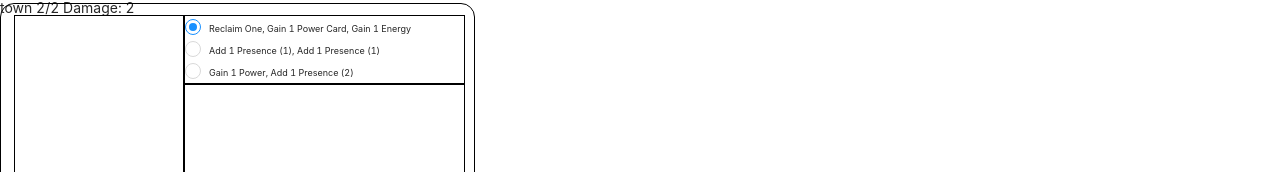
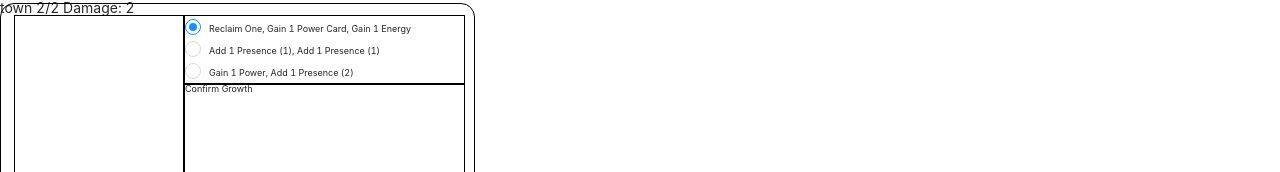
Before and after one commit to InkblotBear/spirit-island, a React (Create React App) app: page / in a window 1280 px wide. Shown: the part 357-529 px from the top of the page. Built offline with nearby package versions, Linux system fonts and the light colour scheme.

Commit message:
Growth Phase work

```diff
--- a/src/SpiritBoard/index.tsx
+++ b/src/SpiritBoard/index.tsx
@@ -1,16 +1,20 @@
-import React, { useState } from "react";
+import React, { useEffect, useState } from "react";
 import { Radio } from "antd";
 import type { RadioChangeEvent } from "antd";
 
 import "./index.css";
+import { advanceToNextPhase, Phases } from "../features/phases";
+import { useSelector } from "react-redux";
+import { IRootState } from "../store";
 
 const Growth: React.FC = () => {
   const [value, setValue] = useState(1);
-  const [disabled, setDisabled] = useState(false);
-
-  const toggleDisable = () => {
-    setDisabled(!disabled);
-  };
+  const [growthConfirm, setGrowthConfirm] = useState(false);
+  const phase = useSelector((state: IRootState) => state.phase);
+  const disabled = phase.value !== Phases.spiritGrowth || growthConfirm;
+  useEffect(() => {
+    setGrowthConfirm(false);
+  }, [phase]);
 
   const onChange = (e: RadioChangeEvent) => {
     console.log("checked = ", e.target.checked);
@@ -19,7 +23,9 @@ const Growth: React.FC = () => {
 
   return disabled ? (
     <div className="SpiritBoardGrowth">
-      <div className="small-text">Reclaim One, Gain 1 Power Card, Gain 1 Energy</div>
+      <div className="small-text">
+        Reclaim One, Gain 1 Power Card, Gain 1 Energy
+      </div>
       <div className="small-text">Add 1 Presence (1), Add 1 Presence (1)</div>
       <div className="small-text">Gain 1 Power, Add 1 Presence (2)</div>
     </div>
@@ -36,6 +42,24 @@ const Growth: React.FC = () => {
           <div>Gain 1 Power, Add 1 Presence (2)</div>
         </Radio>
       </Radio.Group>
+      <div
+        onClick={() => {
+          // ENERGY, POWER CARDS, HAND, DISCARD (RECLAIM), PRESENCE
+
+          /*
+          if SpiritBoardGrowth=1,
+            reclaim(1), gainPower(1), gainEnergy (1);
+          if SpiritBoardGrowth=2,
+            addPresence(1,1), addPresence(1,1);
+          if SpiritBoardGrowth=3,
+            gainPower(1) addPresence(1,1)
+          */
+
+          setGrowthConfirm(true);
+        }}
+      >
+        Confirm Growth
+      </div>
     </div>
   );
 };
@@ -52,18 +76,6 @@ export const SpiritBoard: React.FC = () => {
 };
 // button: onClick, check radio value, disable radio group
 // do thing based on radio value
-/*<div onClick={() => {
-     setDisabled = True;
-     if value=1{
-      console.log('Picked Reclaim 1, Gain 1 Power, Gain 1 Energy');
-      else if value=2{
-        console.log('Picked Add 1 Presence (range 1) twice');
-        else if value=3{
-          console.log('Picked Gain 1 Power, Add 1 Presence');
-        }
-      }
-     };
-      }}>Confirm Growth</div>*/
 
 // playerOneEnergy =
 // playerTwoEnergy =
--- a/src/features/invaderDeck.ts
+++ b/src/features/invaderDeck.ts
@@ -24,6 +24,12 @@ export const invaderDeck = createSlice({
         }
       }
     },
+    reclaim: (
+      powerDeck,
+      {payload: amount} : {payload: number; type: string}
+    ) => {
+      null
+    },
   },
 });
 
```
